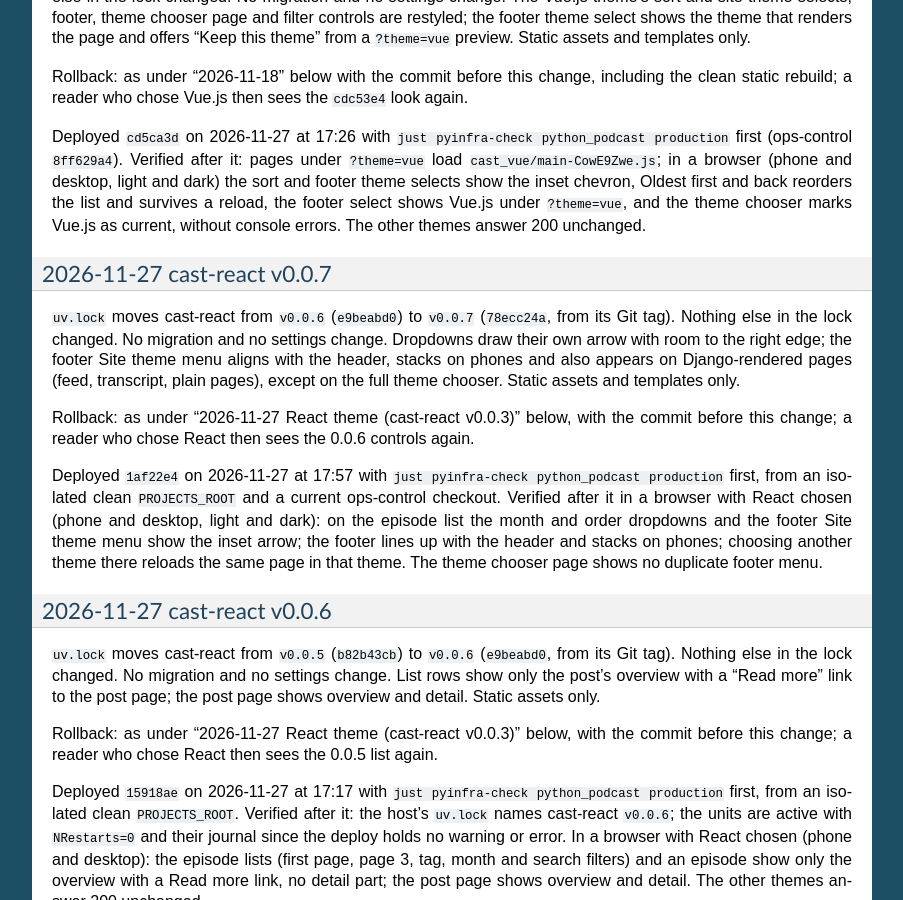
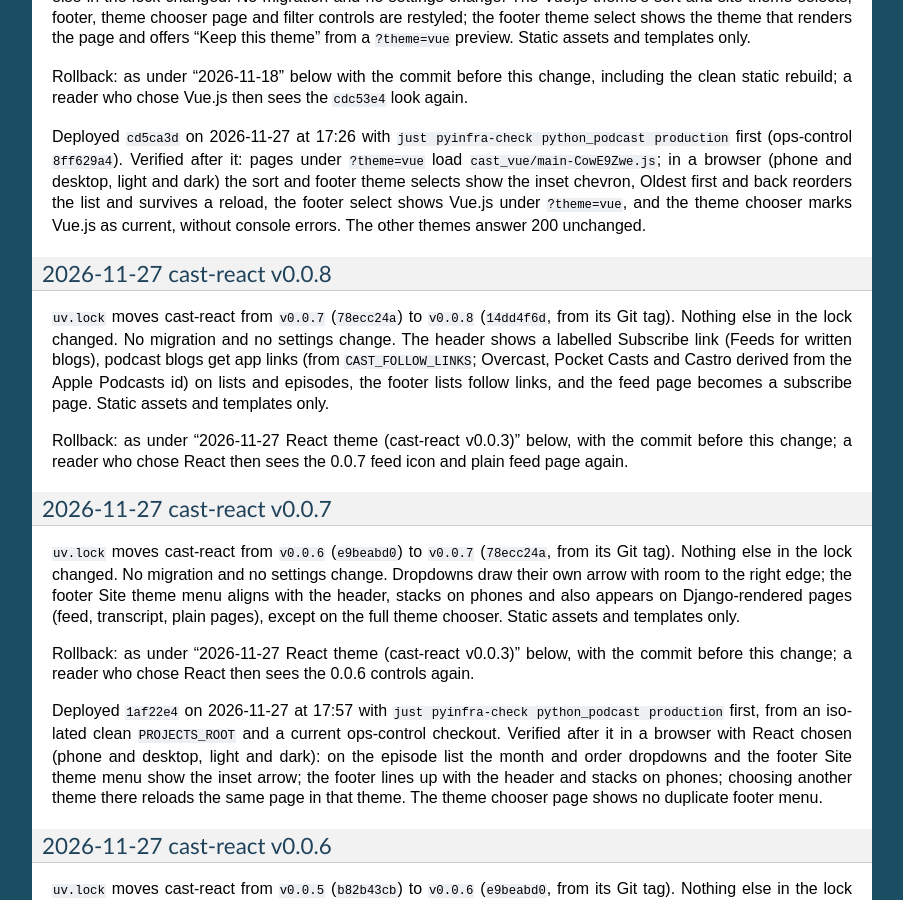
Before and after one commit to ephes/python-podcast, a Sphinx documentation site: the page built from docs/deploy.rst, in a window 1280 px wide and 900 px high, scrolled down 1897 px. Shown: the whole window, without its empty margins (198-1101 px from the left). Built offline with Sphinx 7.4.7, drawn with Linux system fonts in a browser that asks for light colours; some of the changed text lies outside the part shown.

Commit message:
Use cast-react v0.0.8 for the React theme
Readers get a labelled Subscribe link, podcast app links on lists and episodes, follow links in the footer and a subscribe page with a copyable feed address.

```diff
--- a/docs/deploy.rst
+++ b/docs/deploy.rst
@@ -123,6 +123,21 @@ the inset chevron, Oldest first and back reorders the list and survives a
 reload, the footer select shows Vue.js under ``?theme=vue``, and the theme
 chooser marks Vue.js as current, without console errors. The other themes
 answer 200 unchanged.
+
+2026-11-27 cast-react v0.0.8
+~~~~~~~~~~~~~~~~~~~~~~~~~~~~
+
+``uv.lock`` moves cast-react from ``v0.0.7`` (``78ecc24a``) to ``v0.0.8``
+(``14dd4f6d``, from its Git tag). Nothing else in the lock changed. No
+migration and no settings change. The header shows a labelled Subscribe link
+(Feeds for written blogs), podcast blogs get app links (from
+``CAST_FOLLOW_LINKS``; Overcast, Pocket Casts and Castro derived from the Apple
+Podcasts id) on lists and episodes, the footer lists follow links, and the feed
+page becomes a subscribe page. Static assets and templates only.
+
+Rollback: as under "2026-11-27 React theme (cast-react v0.0.3)" below, with the
+commit before this change; a reader who chose React then sees the 0.0.7
+feed icon and plain feed page again.
 
 2026-11-27 cast-react v0.0.7
 ~~~~~~~~~~~~~~~~~~~~~~~~~~~~
--- a/pyproject.toml
+++ b/pyproject.toml
@@ -60,7 +60,7 @@ dev = [
 # Vue theme redesign, pinned to a commit (not on PyPI).
 cast-vue = { git = "https://github.com/ephes/cast-vue", rev = "7684476d19a35854f2383fe4f473742fcf7dea31" }
 # React theme, pinned to a release tag (not on PyPI).
-cast-react = { git = "https://github.com/ephes/cast-react", tag = "v0.0.7" }
+cast-react = { git = "https://github.com/ephes/cast-react", tag = "v0.0.8" }
 # Git sources for deploys (rsync sends the working tree, so the deployed
 # pyproject must resolve server-side). Production and staging both use the
 # persistent player from cast-bootstrap5 main.
```
Also changed, not shown: CHANGELOG.rst (+7 -0 lines), 1 other file.
